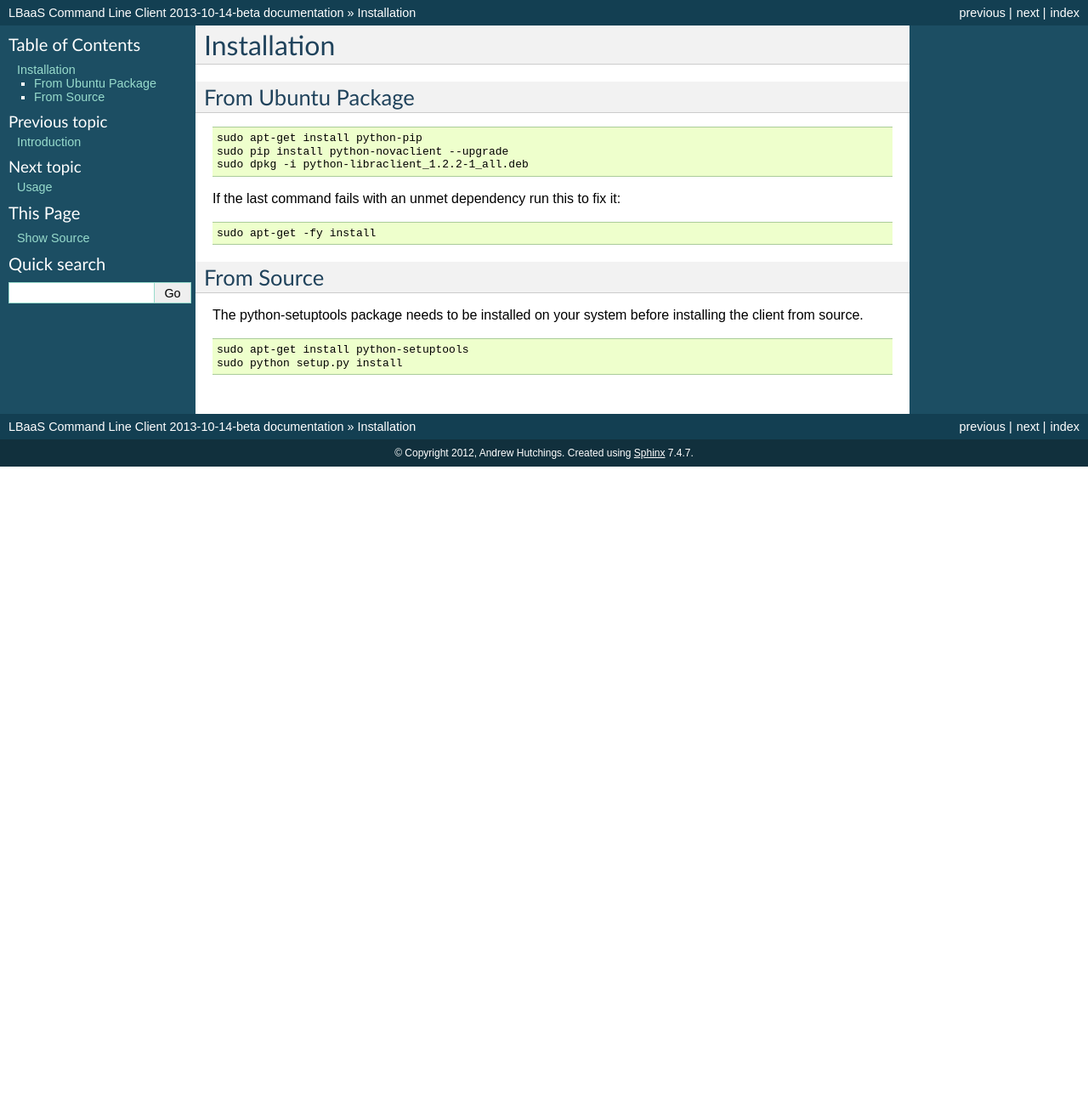
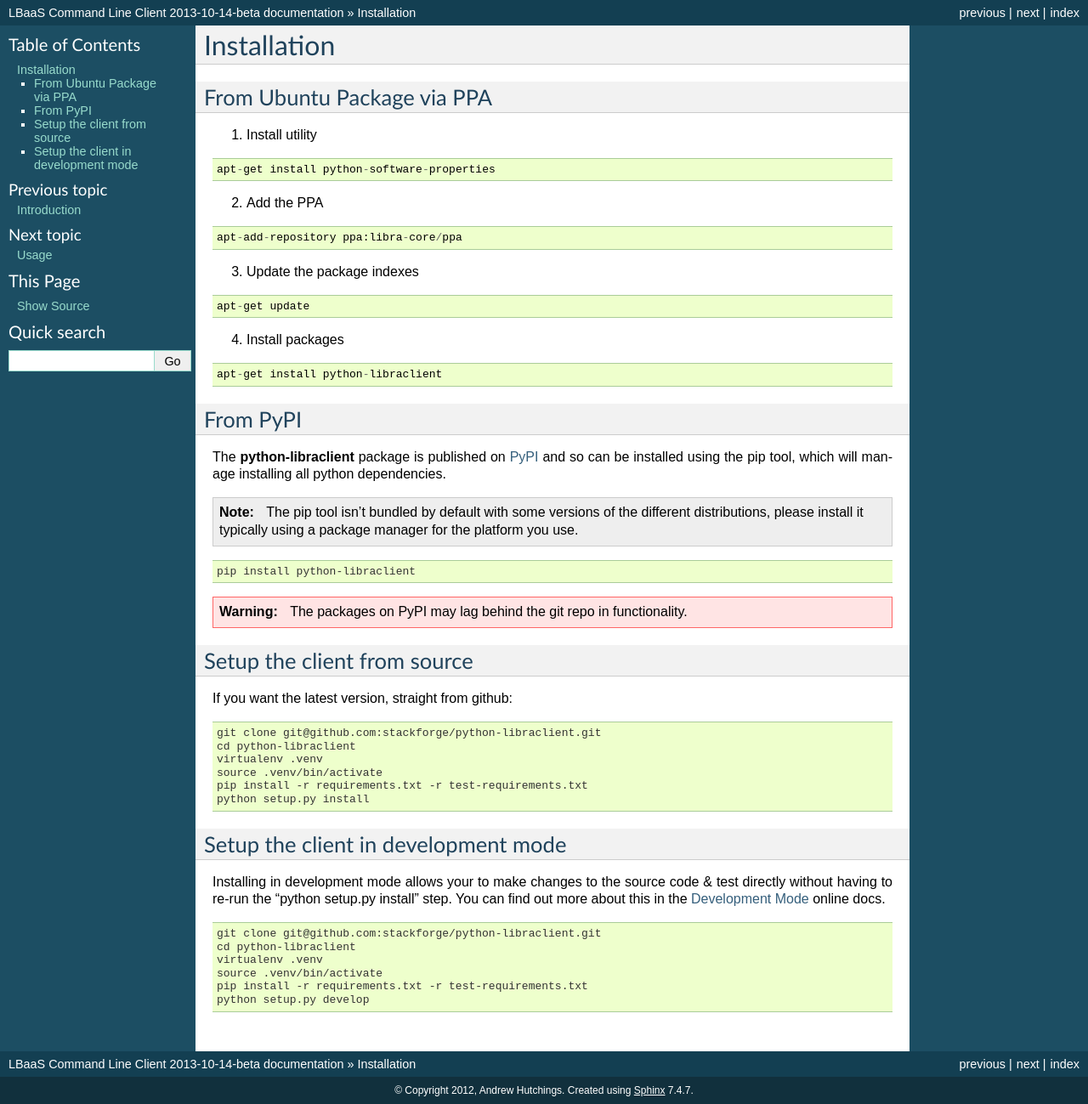
Before and after one commit to stackforge/python-libraclient, a Sphinx documentation site: the page built from doc/installation.rst, in a window 1280 px wide. Shown: the whole page at 85% size. Built offline with Sphinx 7.4.7, drawn with Linux system fonts in a browser that asks for light colours; before the commit the page ends 900 px from its top, so only the background shows below that.

Commit message:
[DOC] Improved installation instructions
* Update installation docs to include from source, pip, ppa (package),
  development mode.
* Disable manpage generation (Causes dedent errors and not needed)

Change-Id: I307d63c2a758b1715f4c8ce9b243ad9877479a02

```diff
--- a/doc/conf.py
+++ b/doc/conf.py
@@ -228,7 +228,7 @@ latex_documents = [
 
 # One entry per manual page. List of tuples
 # (source start file, name, description, authors, manual section).
-man_pages = [
-    ('index', 'lbaas', u'LBaaS Client',
-     [u'Andrew Hutchings'], 1)
-]
+#man_pages = [
+#    ('index', 'lbaas', u'LBaaS Client',
+#     [u'Andrew Hutchings'], 1)
+#]
--- a/doc/installation.rst
+++ b/doc/installation.rst
@@ -1,28 +1,84 @@
+.. _installation:
+
 Installation
 ============
 
-From Ubuntu Package
--------------------
+.. _install-ppa:
 
-.. code-block:: bash
+From Ubuntu Package via PPA
+---------------------------
 
-   sudo apt-get install python-pip
-   sudo pip install python-novaclient --upgrade
-   sudo dpkg -i python-libraclient_1.2.2-1_all.deb
+1. Install utility
 
-If the last command fails with an unmet dependency run this to fix it:
+::
 
-.. code-block:: bash
+    apt-get install python-software-properties
 
-   sudo apt-get -fy install
+2. Add the PPA
 
-From Source
------------
+::
 
-The python-setuptools package needs to be installed on your system before
-installing the client from source.
+    apt-add-repository ppa:libra-core/ppa
 
-.. code-block:: bash
+3. Update the package indexes
 
-   sudo apt-get install python-setuptools
-   sudo python setup.py install
+::
+
+    apt-get update
+
+4. Install packages
+
+::
+
+    apt-get install python-libraclient
+
+
+.. _install-pypi:
+
+From PyPI
+---------
+
+The :program:`python-libraclient` package is published on `PyPI <https://pypi.python.org/pypi/python-libraclient/>`_ and so can be installed using the pip tool, which will manage installing all
+python dependencies.
+
+.. note:: The pip tool isn't bundled by default with some versions of the different distributions, please install it typically using a package manager for the platform you use.
+
+.. code-block:: shell-session
+
+   pip install python-libraclient
+
+.. warning::
+
+    The packages on PyPI may lag behind the git repo in functionality.
+
+.. _install-source:
+
+Setup the client from source
+----------------------------
+If you want the latest version, straight from github:
+
+.. code-block:: shell-session
+
+    git clone git@github.com:stackforge/python-libraclient.git
+    cd python-libraclient
+    virtualenv .venv
+    source .venv/bin/activate
+    pip install -r requirements.txt -r test-requirements.txt
+    python setup.py install
+
+
+.. _install-development:
+
+Setup the client in development mode
+------------------------------------
+Installing in development mode allows your to make changes to the source code & test directly without having to re-run the "python setup.py install"
+step. You can find out more about this in the `Development Mode <http://pythonhosted.org/distribute/setuptools.html#development-mode>`_ online docs.
+
+.. code-block:: shell-session
+
+    git clone git@github.com:stackforge/python-libraclient.git
+    cd python-libraclient
+    virtualenv .venv
+    source .venv/bin/activate
+    pip install -r requirements.txt -r test-requirements.txt
+    python setup.py develop
```
